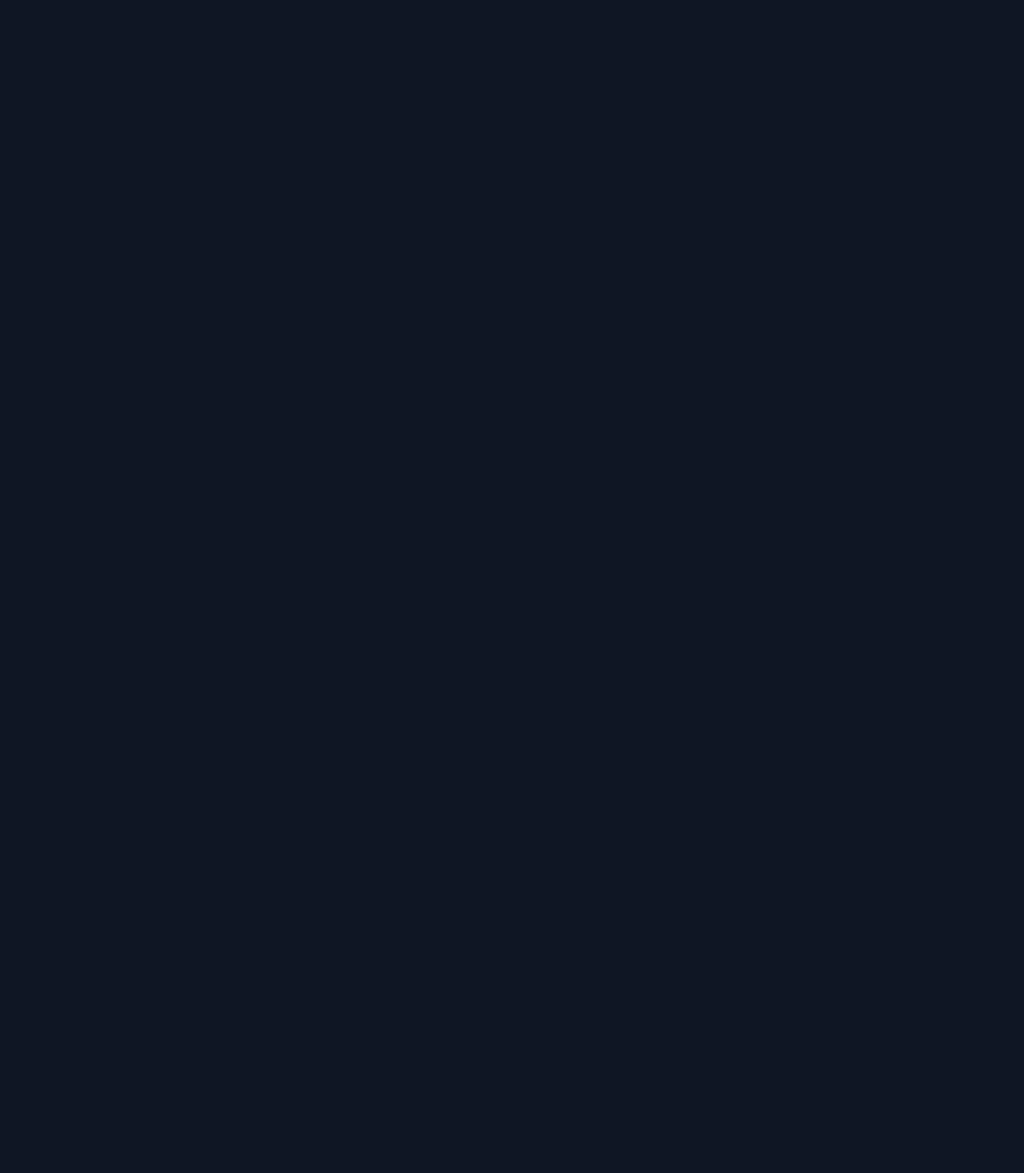
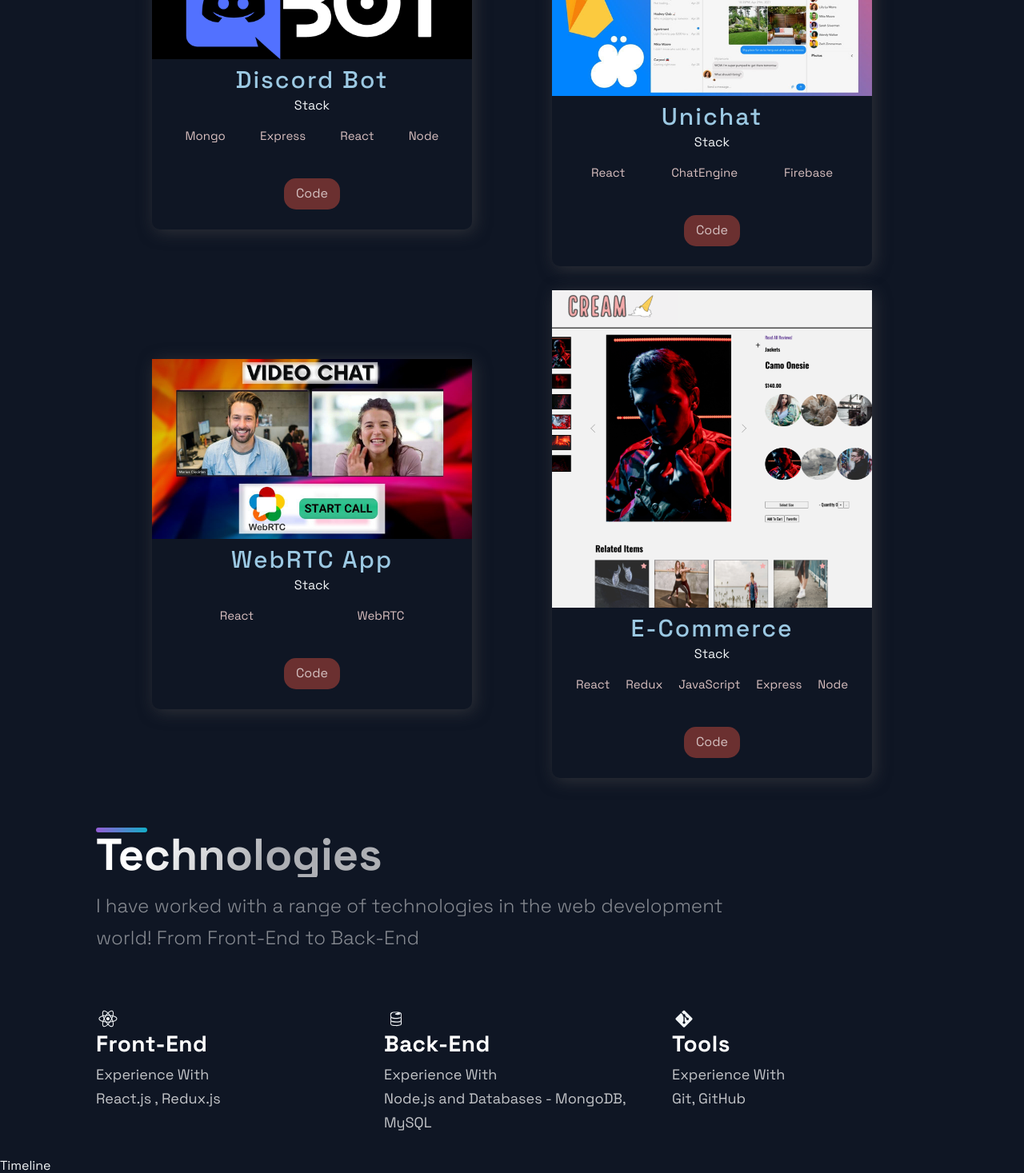
Before and after one commit to EddySantos07/Portfolio1, a Next.js app: page / in a window 1280 px wide. Shown: the part 940-2407 px from the top of the page at 80% size. Before the commit the page ends 800 px from the top, so only its background shows below. Built offline with nearby package versions, Linux system fonts and the light colour scheme.

Commit message:
fixing Project and Technologies section

```diff
--- a/src/components/Projects/Projects.js
+++ b/src/components/Projects/Projects.js
@@ -1,13 +1,56 @@
-import React from 'react';
+import React from "react";
 
-import { BlogCard, CardInfo, ExternalLinks, GridContainer, HeaderThree, Hr, Tag, TagList, TitleContent, UtilityList, Img } from './ProjectsStyles';
-import { Section, SectionDivider, SectionTitle } from '../../styles/GlobalComponents';
-import { projects } from '../../constants/constants';
+import {
+  BlogCard,
+  CardInfo,
+  ExternalLinks,
+  GridContainer,
+  HeaderThree,
+  Hr,
+  Tag,
+  TagList,
+  TitleContent,
+  UtilityList,
+  Img,
+} from "./ProjectsStyles";
+import {
+  Section,
+  SectionDivider,
+  SectionTitle,
+} from "../../styles/GlobalComponents";
+import { projects } from "../../constants/constants";
 
 const Projects = () => (
-  <div>
-    Projects
-  </div>
+  <Section nopadding id="projects">
+    <SectionDivider />
+    <SectionTitle main> Projects</SectionTitle>
+    <GridContainer>
+      {projects.map(
+        ({ id, image, title, description, tags, source, visit }) => (
+          <BlogCard key={id}>
+            <Img src={image} />
+            <TitleContent>
+              <HeaderThree title> {title} </HeaderThree>
+            </TitleContent>
+            <CardInfo></CardInfo>
+            <div>
+              <TitleContent> Stack </TitleContent>
+              <TagList>
+                {tags.map((tag, i) => (
+                  <Tag key={i}> {tag} </Tag>
+                ))}
+              </TagList>
+            </div>
+            <UtilityList>
+              <ExternalLinks href={visit}>
+                Code
+              </ExternalLinks>
+            </UtilityList>
+          </BlogCard>
+        )
+      )}
+    </GridContainer>
+  </Section>
 );
 
 export default Projects;
--- a/src/components/Technologies/Technologies.js
+++ b/src/components/Technologies/Technologies.js
@@ -1,12 +1,60 @@
-import React from 'react';
-import { DiFirebase, DiReact, DiZend } from 'react-icons/di';
-import { Section, SectionDivider, SectionText, SectionTitle } from '../../styles/GlobalComponents';
-import { List, ListContainer, ListItem, ListParagraph, ListTitle } from './TechnologiesStyles';
+import React from "react";
+import { DiFirebase, DiReact, DiGit } from "react-icons/di";
+import {
+  Section,
+  SectionDivider,
+  SectionText,
+  SectionTitle,
+} from "../../styles/GlobalComponents";
+import {
+  List,
+  ListContainer,
+  ListItem,
+  ListParagraph,
+  ListTitle,
+} from "./TechnologiesStyles";
 
-const Technologies = () =>  (
-  <div>
-    Technologies
-  </div>
+const Technologies = () => (
+  <Section id="tech">
+    <SectionDivider />
+    <SectionTitle> Technologies </SectionTitle>
+    <SectionText>
+      I have worked with a range of technologies in the web development world!
+      From Front-End to Back-End
+    </SectionText>
+    <List>
+      <ListItem>
+        <DiReact size="3rem" />
+        <ListContainer>
+          <ListTitle> Front-End </ListTitle>
+          <ListParagraph>
+            Experience With <br />
+            React.js , Redux.js
+          </ListParagraph>
+        </ListContainer>
+      </ListItem>
+      <ListItem>
+        <DiFirebase size="3rem" />
+        <ListContainer>
+          <ListTitle> Back-End </ListTitle>
+          <ListParagraph>
+            Experience With <br />
+            Node.js and Databases - MongoDB, MySQL
+          </ListParagraph>
+        </ListContainer>
+      </ListItem>
+      <ListItem>
+        <DiGit size="3rem" />
+        <ListContainer>
+          <ListTitle> Tools </ListTitle>
+          <ListParagraph>
+            Experience With <br />
+            Git, GitHub
+          </ListParagraph>
+        </ListContainer>
+      </ListItem>
+    </List>
+  </Section>
 );
 
 export default Technologies;
--- a/src/constants/constants.js
+++ b/src/constants/constants.js
@@ -1,46 +1,50 @@
 export const projects = [
   {
-    title: 'MERN Memories',
-    description: "Using React, Node.js, Express & MongoDB you'll learn how to build a Full Stack MERN Application - from start to finish. The App is called Memories and it is a simple social media app that allows users to post interesting events that happened in their lives.",
-      image: '/images/1.png',
-      tags: ['Mongo', 'Express', 'React', 'Node'],
-    source: 'https://google.com',
-    visit: 'https://google.com',
+    title: "Discord Bot",
+    description:
+      "Using React, Node.js, Express & MongoDB you'll learn how to build a Full Stack MERN Application - from start to finish. The App is called Memories and it is a simple social media app that allows users to post interesting events that happened in their lives.",
+    image: "/images/1.png",
+    tags: ["Mongo", "Express", "React", "Node"],
+    source: "https://google.com",
+    visit: "https://google.com",
     id: 0,
   },
   {
-    title: 'E-Commerce',
-    description:"While building it you're going to learn many advanced React & JavaScript topics, as well as how to use Stripe for card transactions. On top of that, at the end of the video, you will have this unique and complex webshop app that you will be able to add to your portfolio. And trust me, e-commerce applications are impressive.",
-    image: '/images/2.png',
-    tags: ['React', 'JavaScript'],
-    source: 'https://google.com',
-    visit: 'https://google.com',
+    title: "Unichat",
+    description:
+      "This is a code repository for the corresponding video tutorial. In this video, we will create a full Realtime Chat Application",
+    image: "/images/4.jpg",
+    tags: ["React", "ChatEngine", "Firebase"],
+    source: "https://google.com",
+    visit: "https://google.com",
     id: 1,
   },
   {
-    title: 'WebRTC App',
-    description: "This is a code repository for the corresponding YouTube video. In this tutorial, we're going to build and deploy a React Video Chat Application using WebRTC.",
-      image: '/images/3.jpg',
-      tags: ['React', 'WebRTC'],
-    source: 'https://google.com',
-    visit: 'https://google.com',
+    title: "WebRTC App",
+    description:
+      "This is a code repository for the corresponding YouTube video. In this tutorial, we're going to build and deploy a React Video Chat Application using WebRTC.",
+    image: "/images/3.jpg",
+    tags: ["React", "WebRTC"],
+    source: "https://google.com",
+    visit: "https://google.com",
     id: 2,
   },
   {
-    title: 'Unichat',
-    description: "This is a code repository for the corresponding video tutorial. In this video, we will create a full Realtime Chat Application",
-    image: '/images/4.jpg',
-    tags: ['React', 'ChatEngine', 'Firebase'],
-    source: 'https://google.com',
-    visit: 'https://google.com',
+    title: "E-Commerce",
+    description:
+      "While building it you're going to learn many advanced React & JavaScript topics, as well as how to use Stripe for card transactions. On top of that, at the end of the video, you will have this unique and complex webshop app that you will be able to add to your portfolio. And trust me, e-commerce applications are impressive.",
+    image: "/images/2.png",
+    tags: ["React", "Redux", "JavaScript", "Express", "Node"],
+    source: "https://google.com",
+    visit: "https://google.com",
     id: 3,
   },
 ];
 
 export const TimeLineData = [
-  { year: 2017, text: 'Started my journey', },
-  { year: 2018, text: 'Worked as a freelance developer', },
-  { year: 2019, text: 'Founded JavaScript Mastery', },
-  { year: 2020, text: 'Shared my projects with the world', },
-  { year: 2021, text: 'Started my own platform', },
+  { year: 2017, text: "Started my journey" },
+  { year: 2018, text: "Worked as a freelance developer" },
+  { year: 2019, text: "Founded JavaScript Mastery" },
+  { year: 2020, text: "Shared my projects with the world" },
+  { year: 2021, text: "Started my own platform" },
 ];
--- a/src/pages/index.js
+++ b/src/pages/index.js
@@ -10,10 +10,10 @@ import { Section } from '../styles/GlobalComponents';
 const Home = () => {
   return (
     <Layout>
-      {/* <Section grid> */}
+      <Section grid>
         <Hero />
-        {/* <BgAnimation /> */}
-      {/* </Section> */}
+        <BgAnimation />
+      </Section>
       <Projects />
       <Technologies />
       <Timeline />
```
Also changed, not shown: public/images/1.png, public/images/2.png.
